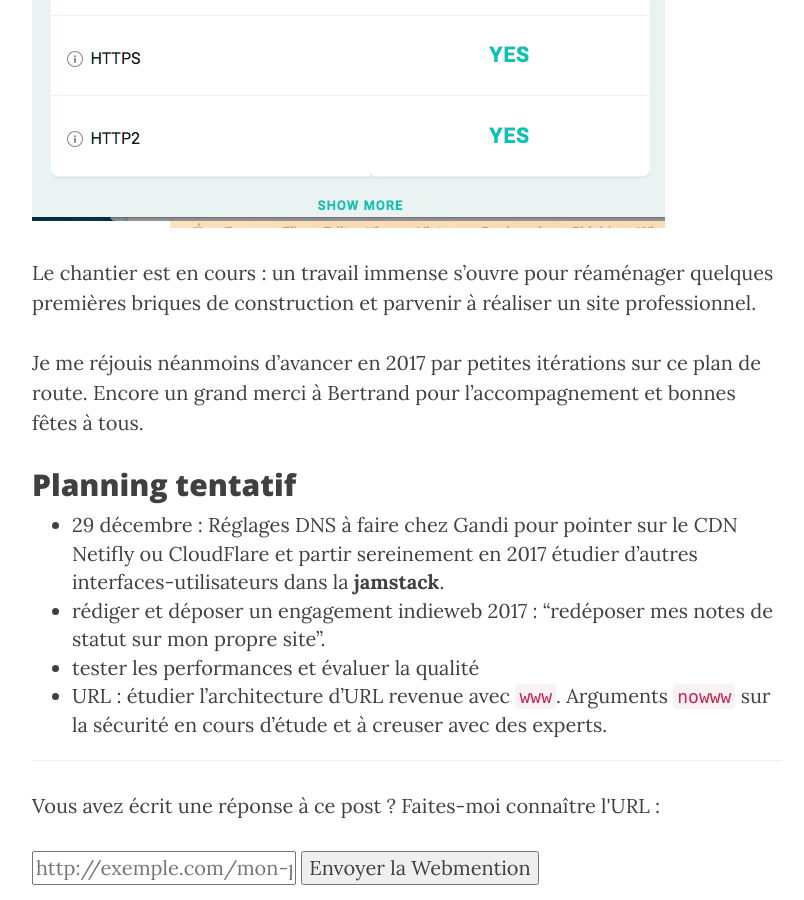
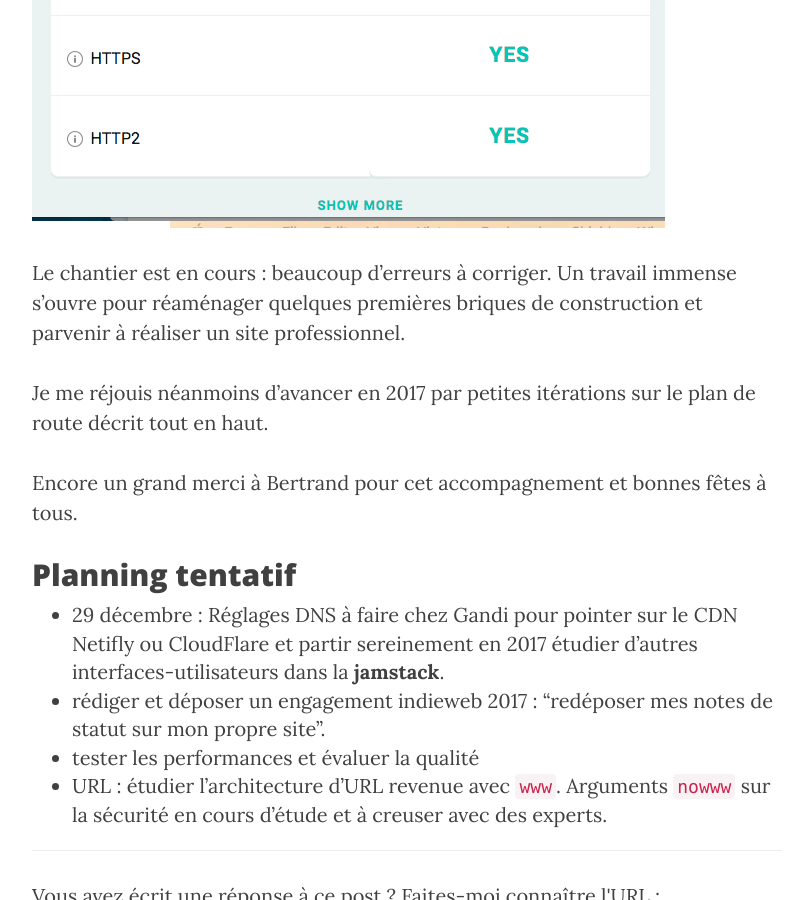
Before and after one commit to ChristopheDucamp/xtof-clean-blog, a Jekyll site: the page built from _posts/2016-12-24-migration-jamstack.markdown, in a window 1280 px wide and 900 px high, scrolled down 2229 px. Shown: the whole window, without its empty margins (233-1037 px from the left). Built offline with Jekyll 4.4.1, drawn with Linux system fonts in a browser that asks for light colours; nearby versions of some CDN libraries; comment, search, counter and statistics services are not loaded; some of the changed text lies outside the part shown.

Commit message:
Updated Migration Jamstack

```diff
--- a/_posts/2016-12-24-migration-jamstack.markdown
+++ b/_posts/2016-12-24-migration-jamstack.markdown
@@ -30,13 +30,15 @@ Pointage du domaine de OVH sur le CDN Netifly :
 
 ### Résultats du "Speedtest" proposé par Netifly
 
-Que vaut ce test : [https://testmysite.io](https://testmysite.io) ?
+Que vaut ce test : [https://testmysite.io](https://testmysite.io) ? Une auto-promotion pour Netifly ?
 
 ![Netlify Speedtest 2016-12-24 06-.png](/uploads/Netlify%20Speedtest%202016-12-24%2006-.png)
 
-Le chantier est en cours : un travail immense s'ouvre pour réaménager quelques premières briques de construction et parvenir à réaliser un site professionnel.
+Le chantier est en cours : beaucoup d'erreurs à corriger. Un travail immense s'ouvre pour réaménager quelques premières briques de construction et parvenir à réaliser un site professionnel.
 
-Je me réjouis néanmoins d'avancer en 2017 par petites itérations sur ce plan de route. Encore un grand merci à Bertrand pour l'accompagnement et bonnes fêtes à tous.
+Je me réjouis néanmoins d'avancer en 2017 par petites itérations sur le plan de route décrit tout en haut.
+
+Encore un grand merci à Bertrand pour cet accompagnement et bonnes fêtes à tous.
 
 ## Planning tentatif
 * 29 décembre : [Réglages DNS à faire chez Gandi pour pointer sur le CDN Netifly ou CloudFlare](http://ducamp.me/2016-357#SSL_sur_domaine_apex_christopheducamp.com) et partir sereinement en 2017 étudier d'autres interfaces-utilisateurs dans la **[jamstack](https://christophe.ducamp.me/2016/12/20/newbie-sur-la-jamstack-dot-dot-dot.html)**.
```
